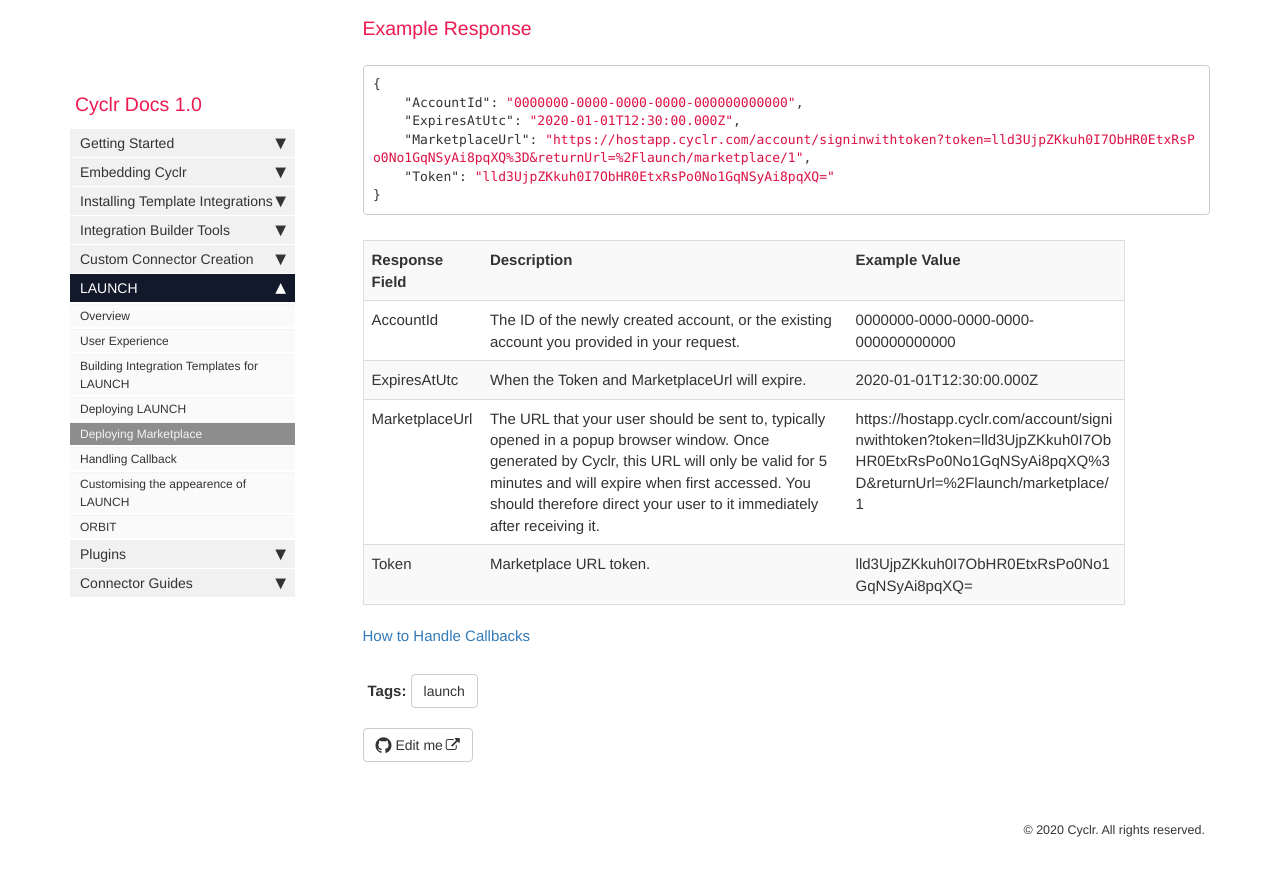
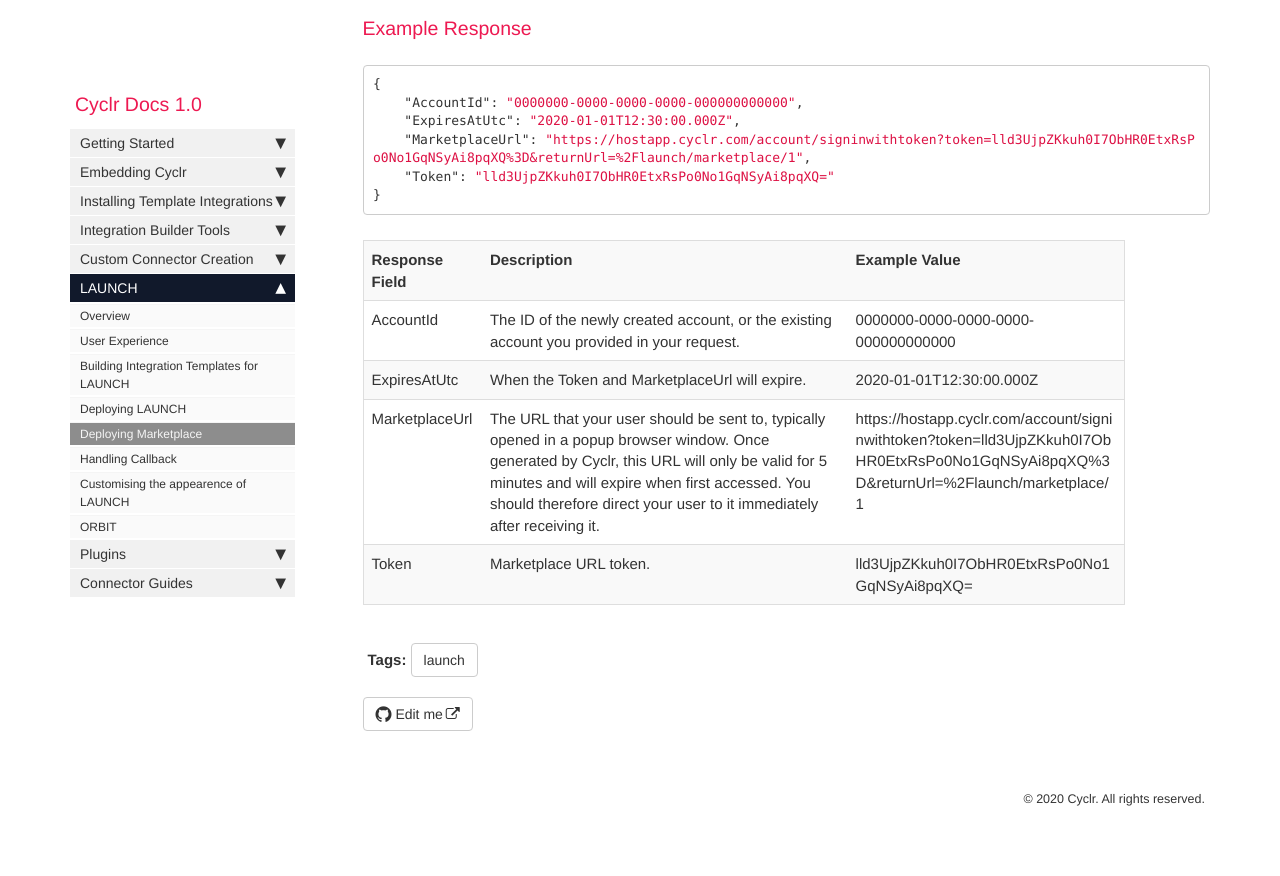
Before and after one commit to sneakysneak/docs, a Jekyll site: the page built from pages/launch/marketplace-deployment.md, in a window 1280 px wide and 900 px high, scrolled down 3109 px. Shown: the top 876 px of the window. Built offline with Jekyll 4.4.1, drawn with Linux system fonts in a browser that asks for light colours; nearby versions of some CDN libraries; comment, search, counter and statistics services are not loaded.

Commit message:
Update marketplace-deployment.md

```diff
--- a/pages/launch/marketplace-deployment.md
+++ b/pages/launch/marketplace-deployment.md
@@ -170,5 +170,3 @@ NJ88GGgv79V79VvYFBBTHUIGu</td>
         <td style="word-break: break-all">lld3UjpZKkuh0I7ObHR0EtxRsPo0No1GqNSyAi8pqXQ=</td>
     </tr>
 </table>
-
-[How to Handle Callbacks](./handling-callback)
```
